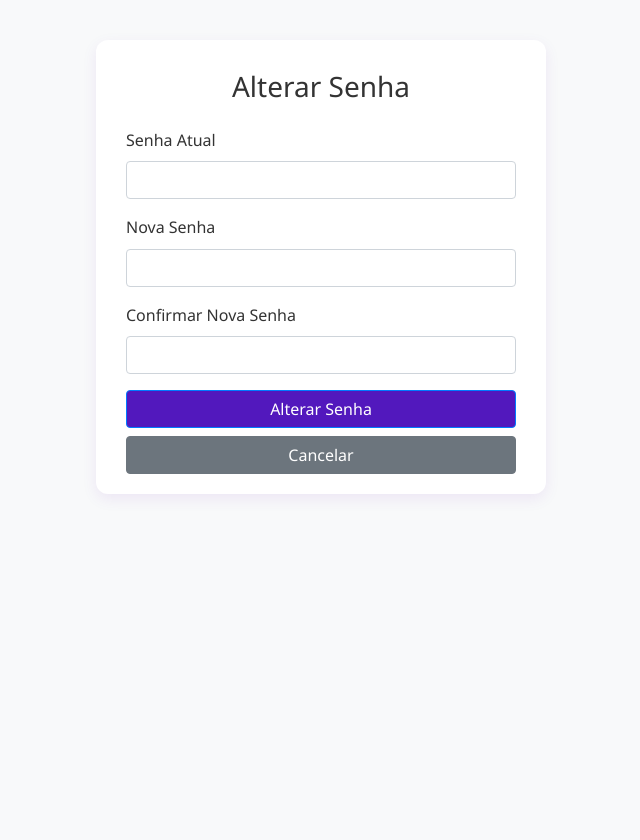
After one commit to MatheusHeinzen/Free-La, a Flask app: page /user/alterarSenha in a window 1280 px wide. The commit adds this page. Shown: the whole page, without its empty margins (319-959 px from the left). Run offline with Flask 3, Linux system fonts and the light colour scheme; the visitor is signed in with stand-in values (Sample User, id 1); some libraries are stand-ins or nearby versions.

Commit message:
Atualização 5.5.2
Alteração na exportação do banco de dados

```diff
--- a/app/routes/base_routes.py
+++ b/app/routes/base_routes.py
@@ -33,3 +33,7 @@ def requisitar_servicos(freelancer_id):
 @base_bp.route('/servicos_cliente')
 def servicos_cliente():
     return render_template('servicos_cliente.html')
+
+@base_bp.route('/alterarSenha')
+def alterar_senha():
+    return render_template('alterarSenha.html')
--- a/app/routes/user_routes.py
+++ b/app/routes/user_routes.py
@@ -1,6 +1,6 @@
-from flask import Blueprint, request, jsonify, session, redirect, url_for
+from flask import Blueprint, request, jsonify, session, redirect, url_for, render_template
 from functools import wraps
-from werkzeug.security import generate_password_hash
+from werkzeug.security import generate_password_hash, check_password_hash
 from app.utils.db import get_db_connection
 from app.utils.decorators import login_required
 from flask_cors import CORS
@@ -262,3 +262,36 @@ def obter_endereco(endereco_id):
         if 'conn' in locals() and conn.is_connected():
             cursor.close()
             conn.close()
+
+@user_bp.route('/alterarSenha', methods=['GET', 'POST'])
+@login_required
+def alterar_senha():
+    if request.method == 'GET':
+        return render_template('alterarSenha.html')
+    # POST
+    data = request.get_json()
+    senha_atual = data.get('senha_atual')
+    nova_senha = data.get('nova_senha')
+    user_id = session.get('user_id')
+
+    if not senha_atual or not nova_senha:
+        return jsonify({'sucesso': False, 'erro': 'Preencha todos os campos.'}), 400
+
+    conn = get_db_connection()
+    cursor = conn.cursor(dictionary=True)
+    try:
+        cursor.execute("SELECT Senha FROM usuario WHERE ID_User = %s", (user_id,))
+        user = cursor.fetchone()
+        if not user or not check_password_hash(user['Senha'], senha_atual):
+            return jsonify({'sucesso': False, 'erro': 'Senha atual incorreta.'}), 400
+
+        nova_hash = generate_password_hash(nova_senha)
+        cursor.execute("UPDATE usuario SET Senha = %s WHERE ID_User = %s", (nova_hash, user_id))
+        conn.commit()
+        return jsonify({'sucesso': True, 'mensagem': 'Senha alterada com sucesso!'})
+    except Exception as e:
+        print(f"[ERRO alterar_senha] {e}")
+        return jsonify({'sucesso': False, 'erro': 'Erro ao alterar senha.'}), 500
+    finally:
+        cursor.close()
+        conn.close()
--- /dev/null
+++ b/app/static/js/alterarSenha.js
@@ -0,0 +1,59 @@
+document.addEventListener('DOMContentLoaded', () => {
+    // Alternar visibilidade das senhas
+    function toggleSenha(inputId, iconId) {
+        const input = document.getElementById(inputId);
+        const icon = document.getElementById(iconId);
+        if (input.type === 'password') {
+            input.type = 'text';
+            icon.classList.replace('bi-eye-fill', 'bi-eye-slash-fill');
+        } else {
+            input.type = 'password';
+            icon.classList.replace('bi-eye-slash-fill', 'bi-eye-fill');
+        }
+    }
+    document.getElementById('toggleSenhaAtual').onclick = () => toggleSenha('senhaAtual', 'toggleSenhaAtual');
+    document.getElementById('toggleNovaSenha').onclick = () => toggleSenha('novaSenha', 'toggleNovaSenha');
+    document.getElementById('toggleConfirmaNovaSenha').onclick = () => toggleSenha('confirmaNovaSenha', 'toggleConfirmaNovaSenha');
+
+    // Validação e envio do formulário
+    document.getElementById('form-alterar-senha').addEventListener('submit', async function (e) {
+        e.preventDefault();
+        const senhaAtual = document.getElementById('senhaAtual').value.trim();
+        const novaSenha = document.getElementById('novaSenha').value.trim();
+        const confirmaNovaSenha = document.getElementById('confirmaNovaSenha').value.trim();
+
+        if (!senhaAtual || !novaSenha || !confirmaNovaSenha) {
+            Swal.fire({ icon: 'error', title: 'Erro!', text: 'Preencha todos os campos.' });
+            return;
+        }
+        if (novaSenha.length < 8 || !/[A-Z]/.test(novaSenha) || !/\d/.test(novaSenha) || !/[$*&@#]/.test(novaSenha)) {
+            Swal.fire({ icon: 'error', title: 'Senha fraca!', text: 'A senha deve ter pelo menos 8 caracteres, uma letra maiúscula, um número e um caractere especial.' });
+            return;
+        }
+        if (novaSenha !== confirmaNovaSenha) {
+            Swal.fire({ icon: 'error', title: 'Erro!', text: 'As senhas novas não conferem.' });
+            return;
+        }
+
+        try {
+            const res = await fetch('/user/alterarSenha', {
+                method: 'POST',
+                headers: { 'Content-Type': 'application/json' },
+                body: JSON.stringify({ senha_atual: senhaAtual, nova_senha: novaSenha })
+            });
+            const data = await res.json();
+            if (data.sucesso) {
+                Swal.fire({
+                    icon: 'success',
+                    title: 'Senha alterada com sucesso!',
+                    timer: 2000,
+                    showConfirmButton: false
+                }).then(() => window.location.href = '/alterarDados');
+            } else {
+                Swal.fire({ icon: 'error', title: 'Erro!', text: data.erro || 'Erro ao alterar senha.' });
+            }
+        } catch (err) {
+            Swal.fire({ icon: 'error', title: 'Erro!', text: 'Erro ao alterar senha.' });
+        }
+    });
+});
--- a/app/templates/alterarDados.html
+++ b/app/templates/alterarDados.html
@@ -267,6 +267,10 @@
                         <button type="submit" class="btn btn-primary" style="background-color: #5218bd;">
                             Salvar Alterações
                         </button>
+                        <!-- Botão para alterar senha -->
+                        <a href="/alterarSenha" class="btn btn-warning ml-2" style="color:white;">
+                            Alterar Senha
+                        </a>
                     </div>
                 </div>
             </form>
--- /dev/null
+++ b/app/templates/alterarSenha.html
@@ -0,0 +1,67 @@
+<!DOCTYPE html>
+<html lang="pt-br">
+<head>
+    <meta charset="UTF-8">
+    <title>Alterar Senha</title>
+    <meta name="viewport" content="width=device-width, initial-scale=1.0">
+    <link rel="shortcut icon" href="../static/imgs/icon.png">
+    <link rel="stylesheet" href="https://stackpath.bootstrapcdn.com/bootstrap/4.1.3/css/bootstrap.min.css">
+    <link rel="stylesheet" href="{{ url_for('static', filename='css/complementos.css') }}">
+    <link rel="stylesheet" href="{{ url_for('static', filename='css/sidebar.css') }}">
+    <style>
+        .senha-container { position: relative; }
+        .senha-container input { padding-right: 40px; }
+        .senha-container i {
+            position: absolute;
+            right: 10px;
+            top: 50%;
+            transform: translateY(-50%);
+            cursor: pointer;
+            color: #888;
+        }
+        .form-card {
+            max-width: 450px;
+            margin: 40px auto;
+            background: #fff;
+            border-radius: 12px;
+            box-shadow: 0 5px 15px rgba(106, 13, 173, 0.08);
+            padding: 30px 30px 20px 30px;
+        }
+    </style>
+</head>
+<body>
+    <div class="container">
+        <div class="form-card">
+            <h3 class="mb-4 text-center">Alterar Senha</h3>
+            <form id="form-alterar-senha" autocomplete="off">
+                <div class="form-group">
+                    <label for="senhaAtual">Senha Atual</label>
+                    <div class="senha-container">
+                        <input type="password" class="form-control" id="senhaAtual" required>
+                        <i class="bi bi-eye-fill" id="toggleSenhaAtual"></i>
+                    </div>
+                </div>
+                <div class="form-group">
+                    <label for="novaSenha">Nova Senha</label>
+                    <div class="senha-container">
+                        <input type="password" class="form-control" id="novaSenha" required>
+                        <i class="bi bi-eye-fill" id="toggleNovaSenha"></i>
+                    </div>
+                </div>
+                <div class="form-group">
+                    <label for="confirmaNovaSenha">Confirmar Nova Senha</label>
+                    <div class="senha-container">
+                        <input type="password" class="form-control" id="confirmaNovaSenha" required>
+                        <i class="bi bi-eye-fill" id="toggleConfirmaNovaSenha"></i>
+                    </div>
+                </div>
+                <button type="submit" class="btn btn-primary btn-block" style="background-color: #5218bd;">Alterar Senha</button>
+                <a href="/alterarDados" class="btn btn-secondary btn-block mt-2">Cancelar</a>
+            </form>
+        </div>
+    </div>
+    <script src="https://cdn.jsdelivr.net/npm/sweetalert2@11"></script>
+    <script src="https://cdn.jsdelivr.net/npm/bootstrap-icons@1.11.3/font/bootstrap-icons.min.js"></script>
+    <script src="{{ url_for('static', filename='js/alterarSenha.js') }}"></script>
+</body>
+</html>
```
Also changed, not shown: db_exportation/freela_avaliacao.sql (+4 -4 lines), db_exportation/freela_categoria.sql (+4 -4 lines), db_exportation/freela_endereco.sql (+4 -4 lines), db_exportation/freela_perfil_categoria.sql (+5 -5 lines), db_exportation/freela_preferenciacontato.sql (+5 -5 lines), db_exportation/freela_service.sql (+4 -4 lines), db_exportation/freela_service_categoria.sql (+4 -4 lines), db_exportation/freela_usuario.sql (+5 -5 lines).
